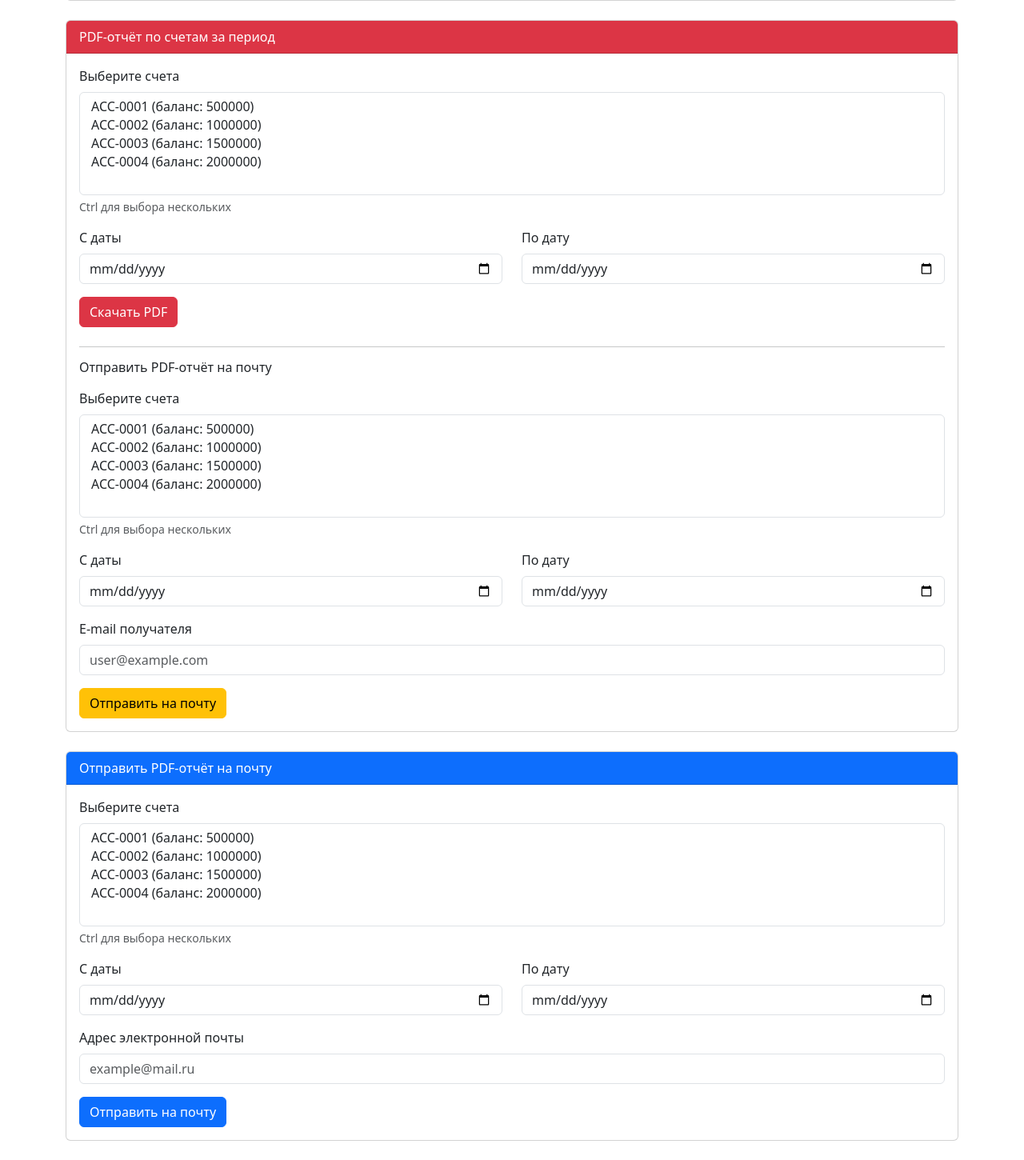
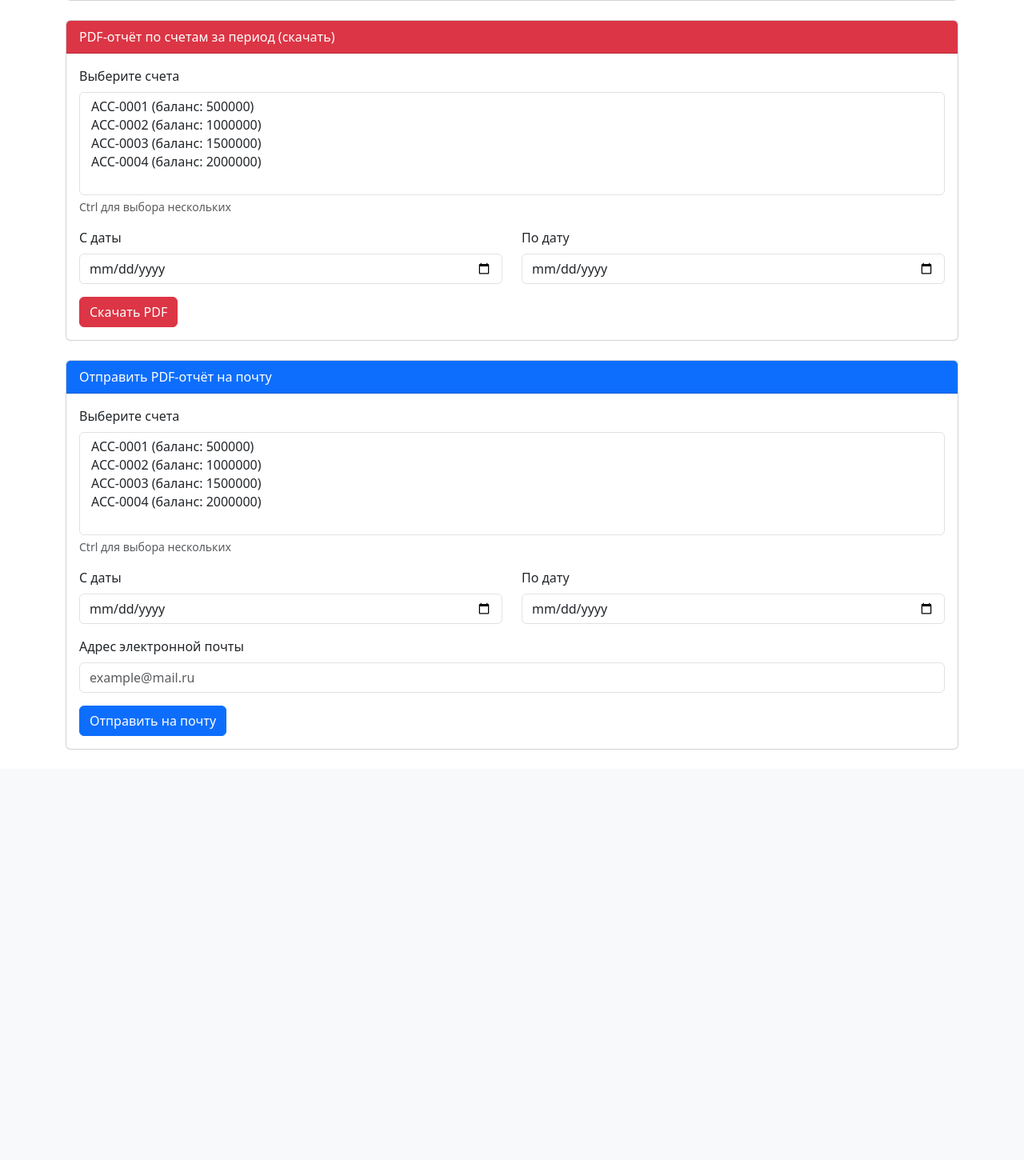
Before and after one commit to Stepan113/course, a Spring Boot app: page /reports in a window 1280 px wide. Shown: the part 712-2162 px from the top of the page at 80% size. After the commit the page ends 1649 px from the top, so only its background shows below. Run offline with Spring Boot 4, Linux system fonts and the light colour scheme; a user stored in the database is signed in; data comes from the database, SQL or seed files in the repository; some of the project's set-up classes (security, data sources, template engines, error pages and the like) are left out, and stand-ins take their place; some libraries are stand-ins or nearby versions.

Commit message:
Clean up merged template and add send-pdf-email endpoint
Co-authored-by: Stepan113 <120724115+Stepan113@users.noreply.github.com>

```diff
--- a/src/main/java/org/course/courserpp/controller/ReportController.java
+++ b/src/main/java/org/course/courserpp/controller/ReportController.java
@@ -85,4 +85,23 @@ public class ReportController {
         }
         return "redirect:/reports";
     }
+
+    @PostMapping("/send-pdf-email")
+    public String sendPdfEmail(
+            @RequestParam(required = false) List<String> scoreIds,
+            @RequestParam(required = false) @DateTimeFormat(pattern = "yyyy-MM-dd") Date from,
+            @RequestParam(required = false) @DateTimeFormat(pattern = "yyyy-MM-dd") Date to,
+            @RequestParam String recipientEmail,
+            RedirectAttributes redirectAttributes) {
+        try {
+            if (scoreIds == null) scoreIds = List.of();
+            byte[] pdfData = reportService.generatePdf(scoreIds, from, to);
+            emailService.sendPdfReport(recipientEmail, pdfData, "report.pdf");
+            redirectAttributes.addFlashAttribute("emailSuccess", "PDF-отчёт успешно отправлен на адрес " + recipientEmail);
+        } catch (Exception e) {
+            log.error("Ошибка при отправке PDF-отчёта на адрес {}: {}", recipientEmail, e.getMessage(), e);
+            redirectAttributes.addFlashAttribute("emailError", "Ошибка при отправке письма. Проверьте настройки почты и попробуйте снова.");
+        }
+        return "redirect:/reports";
+    }
 }
--- a/src/main/resources/templates/report/index.html
+++ b/src/main/resources/templates/report/index.html
@@ -77,11 +77,9 @@
 
     <!-- PDF Report -->
     <div class="card mb-4">
-        <div class="card-header bg-danger text-white">PDF-отчёт по счетам за период</div>
+        <div class="card-header bg-danger text-white">PDF-отчёт по счетам за период (скачать)</div>
         <div class="card-body">
-            <div th:if="${emailSuccess}" class="alert alert-success mb-3" th:text="${emailSuccess}"></div>
-            <div th:if="${emailError}" class="alert alert-danger mb-3" th:text="${emailError}"></div>
-            <form th:action="@{/reports/download-pdf}" method="post" class="mb-4">
+            <form th:action="@{/reports/download-pdf}" method="post">
                 <div class="mb-3">
                     <label class="form-label">Выберите счета</label>
                     <select name="scoreIds" class="form-select" multiple size="5">
@@ -101,34 +99,6 @@
                     </div>
                 </div>
                 <button type="submit" class="btn btn-danger">Скачать PDF</button>
-            </form>
-            <hr/>
-            <h6 class="mb-3">Отправить PDF-отчёт на почту</h6>
-            <form th:action="@{/reports/send-pdf-email}" method="post">
-                <div class="mb-3">
-                    <label class="form-label">Выберите счета</label>
-                    <select name="scoreIds" class="form-select" multiple size="5">
-                        <option th:each="score : ${scores}" th:value="${score.id}"
-                                th:text="${score.number + ' (баланс: ' + score.balance + ')'}"></option>
-                    </select>
-                    <div class="form-text">Ctrl для выбора нескольких</div>
-                </div>
-                <div class="row mb-3">
-                    <div class="col">
-                        <label class="form-label">С даты</label>
-                        <input type="date" name="from" class="form-control"/>
-                    </div>
-                    <div class="col">
-                        <label class="form-label">По дату</label>
-                        <input type="date" name="to" class="form-control"/>
-                    </div>
-                </div>
-                <div class="mb-3">
-                    <label for="recipientEmail" class="form-label">E-mail получателя</label>
-                    <input type="email" id="recipientEmail" name="recipientEmail" class="form-control"
-                           placeholder="user@example.com" required/>
-                </div>
-                <button type="submit" class="btn btn-warning">Отправить на почту</button>
             </form>
         </div>
     </div>
```
